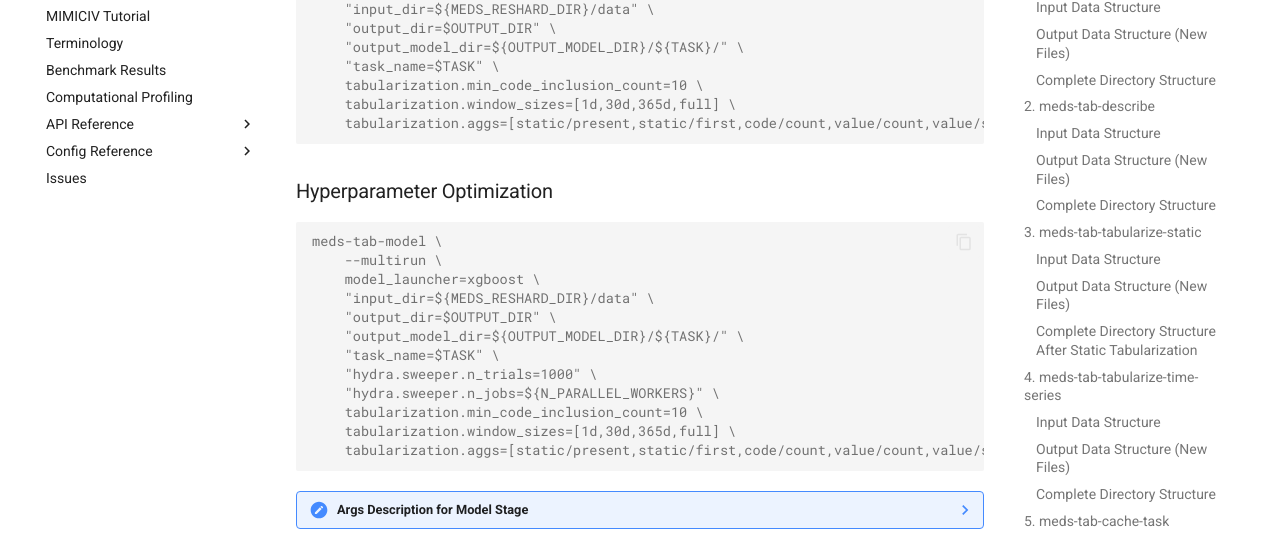
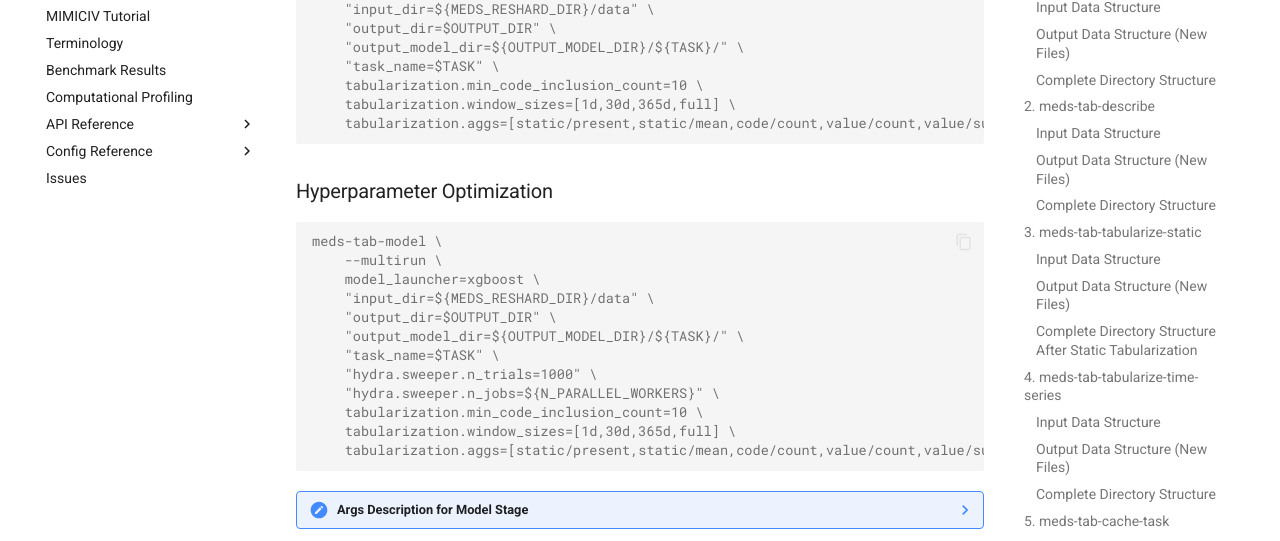
Before and after one commit to mmcdermott/MEDS_Tabular_AutoML, an MkDocs documentation site: the page built from docs/usage_guide.md, in a window 1280 px wide and 900 px high, scrolled down 7614 px. Shown: the part 146-687 px from the top of the window. Built offline with MkDocs 1.6.1 and Material for MkDocs 9.7.7, drawn with Linux system fonts in a browser that asks for light colours; comment, search, counter and statistics services are not loaded; some of the changed text lies outside the part shown.

Commit message:
Rename static/first to static/mean (breaking)
The static value feature computes the mean of a subject's static (timeless)
values of the code, not the first one, so call it static/mean. Decision
(Florian, reviewing #173 fix #15): keep the mean and rename it, with no
alias.

Breaking change:
- tabularization.aggs overrides must list static/mean instead of
  static/first; static/first is now an invalid aggregation.
- Static value features are written to .../none/static/mean.npz and named
  <code>/static/mean, and meds-tab-describe counts them under
  <code>/static/mean. Code metadata, tabularized outputs and task caches
  from earlier versions must be regenerated.

Renamed in the aggregation constant, default config, describe frequency key,
feature-loading in tabular_dataset (which matched the "first" file stem),
doctests, tests and docs. docs/terminology.md now describes it as the mean of
the subject's static values of the code. Noted in CHANGELOG.md.

Co-Authored-By: Claude Opus 5.5 <noreply@anthropic.com>
Claude-Session: https://claude.ai/code/session_01NJQdbHshepdzZcP8m4UKuo

````diff
--- a/docs/usage_guide.md
+++ b/docs/usage_guide.md
@@ -184,7 +184,7 @@ meds-tab-tabularize-static \
     tabularization.min_code_inclusion_count=10 \
     tabularization.window_sizes=[1d,30d,365d,full] \
     do_overwrite=False \
-    tabularization.aggs=[static/present,static/first,code/count,value/count,value/sum,value/sum_sqd,value/min,value/max]
+    tabularization.aggs=[static/present,static/mean,code/count,value/count,value/sum,value/sum_sqd,value/min,value/max]
 ```
 
 This stage is not parallelized as it runs very quickly.
@@ -220,13 +220,13 @@ OUTPUT_DIR/
 └─── tabularize/
     └─── <SPLIT A>
     │   │   <SHARD 0>/none/static/present.npz
-    │   │   <SHARD 0>/none/static/first.npz
+    │   │   <SHARD 0>/none/static/mean.npz
     │   │   <SHARD 1>/none/static/present.npz
     │   │   ...
     │
     └─── <SPLIT B>
         │   <SHARD 0>/none/static/present.npz
-        │   <SHARD 0>/none/static/first.npz
+        │   <SHARD 0>/none/static/mean.npz
         │   <SHARD 1>/none/static/present.npz
         │   ...
 ```
@@ -274,14 +274,14 @@ OUTPUT_DIR/
                     ??? folder "none/static"
 
                         - 📄 present.npz
-                        - 📄 first.npz
+                        - 📄 mean.npz
 
                 ??? folder "SHARD 1"
 
                     ??? folder "none/static"
 
                         - 📄 present.npz
-                        - 📄 first.npz
+                        - 📄 mean.npz
 
             ??? folder "SPLIT B"
 
@@ -300,7 +300,7 @@ meds-tab-tabularize-time-series \
     "output_dir=$OUTPUT_DIR" \
     tabularization.min_code_inclusion_count=10 \
     tabularization.window_sizes=[1d,30d,365d,full] \
-    tabularization.aggs=[static/present,static/first,code/count,value/count,value/sum,value/sum_sqd,value/min,value/max]
+    tabularization.aggs=[static/present,static/mean,code/count,value/count,value/sum,value/sum_sqd,value/min,value/max]
 ```
 
 !!! warning "Memory Usage"
@@ -364,7 +364,7 @@ OUTPUT_DIR/tabularize/
                     ??? folder "none/static"
 
                         - 📄 present.npz
-                        - 📄 first.npz
+                        - 📄 mean.npz
 
                     ??? folder "1d"
 
@@ -409,7 +409,7 @@ meds-tab-cache-task \
     "task_name=${TASK}" \
     tabularization.min_code_inclusion_count=10 \
     tabularization.window_sizes=[1d,30d,365d,full] \
-    tabularization.aggs=[static/present,static/first,code/count,value/count,value/sum,value/sum_sqd,value/min,value/max]
+    tabularization.aggs=[static/present,static/mean,code/count,value/count,value/sum,value/sum_sqd,value/min,value/max]
 ```
 
 !!! warning "Stage Duration"
@@ -490,7 +490,7 @@ OUTPUT_DIR/
                         ??? folder "none/static"
 
                             - 📄 present.npz
-                            - 📄 first.npz
+                            - 📄 mean.npz
 
                         ??? folder "1d"
 
@@ -535,7 +535,7 @@ meds-tab-model \
     "task_name=$TASK" \
     tabularization.min_code_inclusion_count=10 \
     tabularization.window_sizes=[1d,30d,365d,full] \
-    tabularization.aggs=[static/present,static/first,code/count,value/count,value/sum,value/sum_sqd,value/min,value/max]
+    tabularization.aggs=[static/present,static/mean,code/count,value/count,value/sum,value/sum_sqd,value/min,value/max]
 ```
 
 ### Hyperparameter Optimization
@@ -552,7 +552,7 @@ meds-tab-model \
     "hydra.sweeper.n_jobs=${N_PARALLEL_WORKERS}" \
     tabularization.min_code_inclusion_count=10 \
     tabularization.window_sizes=[1d,30d,365d,full] \
-    tabularization.aggs=[static/present,static/first,code/count,value/count,value/sum,value/sum_sqd,value/min,value/max]
+    tabularization.aggs=[static/present,static/mean,code/count,value/count,value/sum,value/sum_sqd,value/min,value/max]
 ```
 
 ??? note "Args Description for Model Stage"
--- a/src/MEDS_tabular_automl/configs/tabularization/default.yaml
+++ b/src/MEDS_tabular_automl/configs/tabularization/default.yaml
@@ -15,7 +15,7 @@ window_sizes:
   - "full"
 aggs:
   - "static/present"
-  - "static/first"
+  - "static/mean"
   - "code/count"
   - "value/count"
   - "value/sum"
````
Also changed, not shown: CHANGELOG.md (added, +13 -0 lines), docs/prediction.md (+1 -1 lines), docs/terminology.md (+2 -2 lines), 8 other files.
